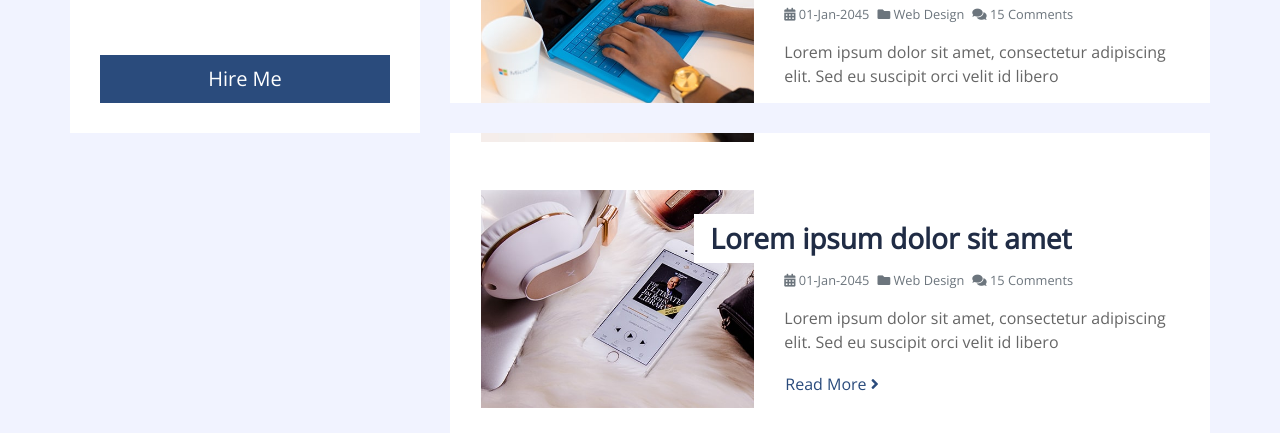
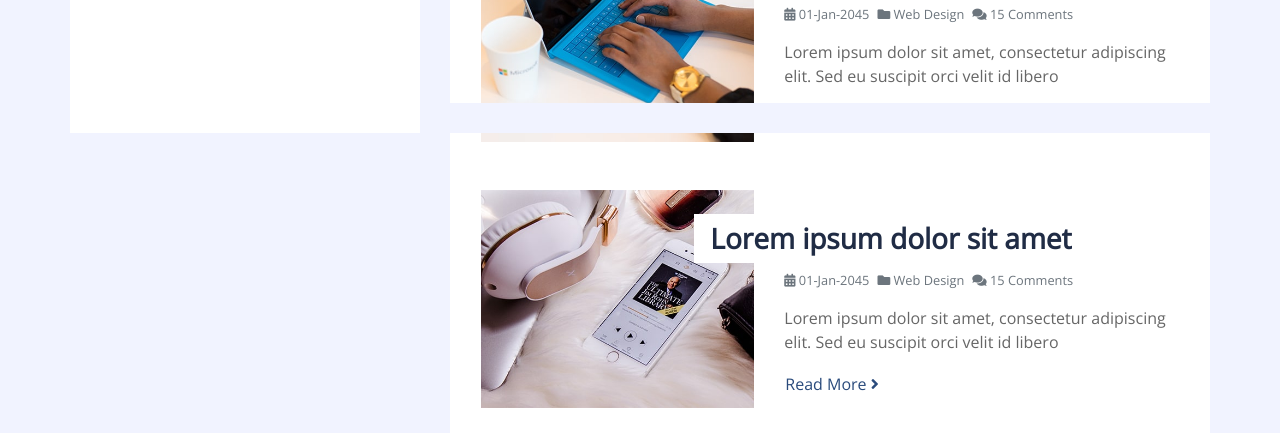
Before and after one commit to lopa-mishra/blog, a plain HTML site: page index.html in a window 1280 px wide. Shown: the part 667-1100 px from the top of the page. Drawn offline with nearby package versions, Linux system fonts and the light colour scheme.

Commit message:
Update index.html

```diff
--- a/index.html
+++ b/index.html
@@ -35,7 +35,6 @@
                         <a class="btn btn-outline-primary mr-2" href="#"><i class="fab fa-linkedin-in"></i></a>
                         <a class="btn btn-outline-primary mr-2" href="#"><i class="fab fa-instagram"></i></a>
                     </div>
-                    <a href="" class="btn btn-lg btn-block btn-primary mt-auto">Hire Me</a>
                 </div>
                 <div class="sidebar-icon d-flex flex-column h-100 justify-content-center text-right">
                     <i class="fas fa-2x fa-angle-double-right text-primary"></i>
```
